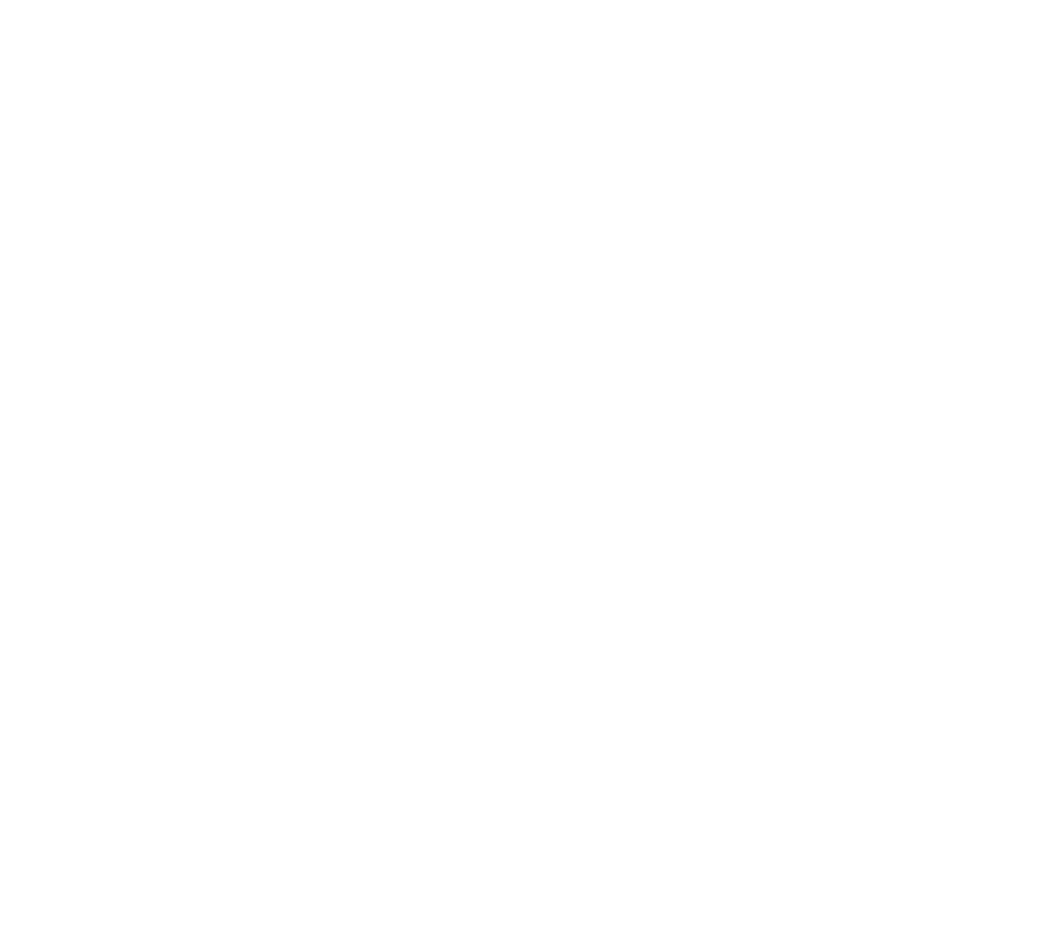
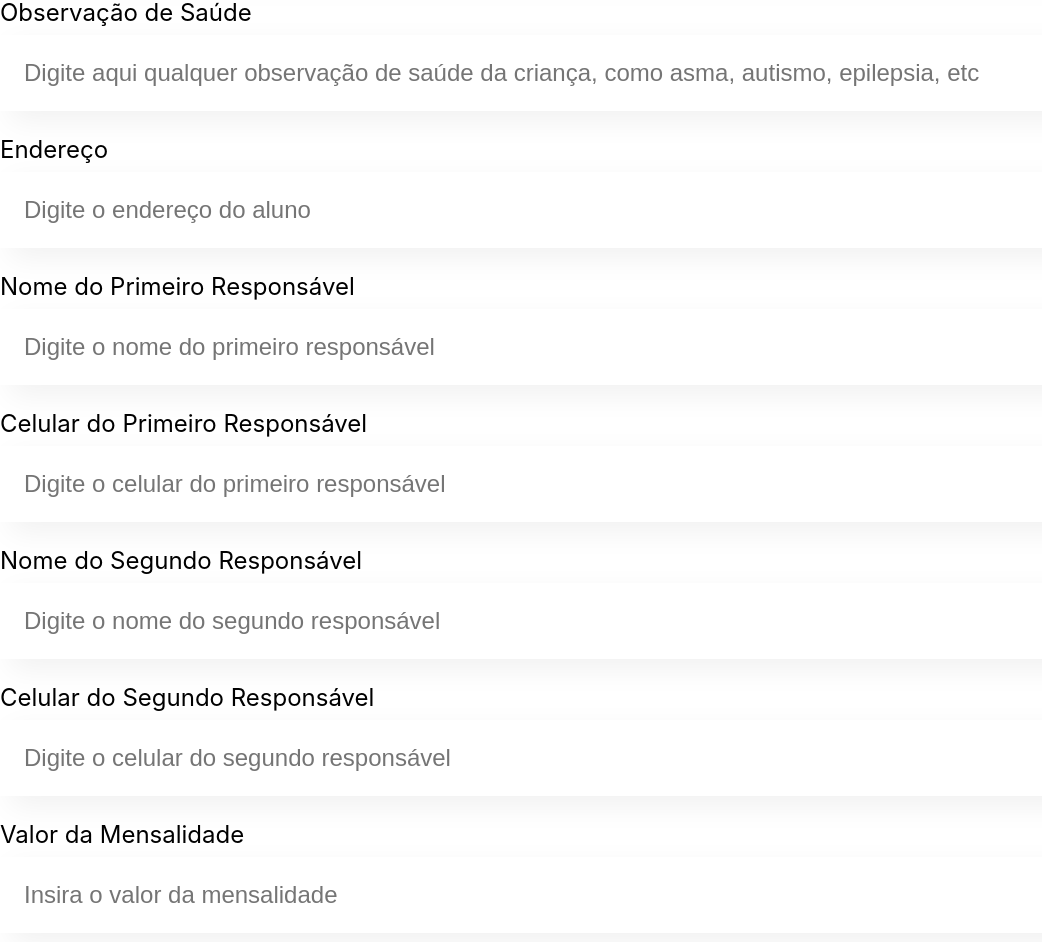
Before and after one commit to thiagow327/gestao-alunos-javascript-react, a JavaScript app: page / in a window 1280 px wide. Shown: the part 798-1740 px from the top of the page, without its empty margins (0-1042 px from the left). Before the commit the page ends 800 px from the top, so only its background shows below. Built offline with nearby package versions, Linux system fonts and the light colour scheme; the HTML template or start-up script is replaced by a standard one.

Commit message:
feat: "adiciona campos ao formulario e cria parametros de componente"

```diff
--- a/src/App.js
+++ b/src/App.js
@@ -5,7 +5,16 @@
   return (
     <div className="App">
       <Banner />
-      <CampoTexto />
+      <CampoTexto label="Nome" placeholder="Digite o nome do aluno" />
+      <CampoTexto label="Idade" placeholder="Insira a idade do aluno" />
+      <CampoTexto label="Observação de Saúde" placeholder="Digite aqui qualquer observação de saúde da criança, como asma, autismo, epilepsia, etc" />
+      <CampoTexto label="Endereço" placeholder="Digite o endereço do aluno" />
+
+      <CampoTexto label="Nome do Primeiro Responsável" placeholder="Digite o nome do primeiro responsável" />
+      <CampoTexto label="Celular do Primeiro Responsável" placeholder="Digite o celular do primeiro responsável" />
+      <CampoTexto label="Nome do Segundo Responsável" placeholder="Digite o nome do segundo responsável" />
+      <CampoTexto label="Celular do Segundo Responsável" placeholder="Digite o celular do segundo responsável" />
+      <CampoTexto label="Valor da Mensalidade" placeholder="Insira o valor da mensalidade" />
     </div>
   );
 }
--- a/src/componentes/CampoTexto/index.js
+++ b/src/componentes/CampoTexto/index.js
@@ -1,10 +1,10 @@
 import "./CampoTexto.css"
 
-const CampoTexto = () => {
+const CampoTexto = (props) => {
     return (
         <div className="campo-texto">
-            <label>Nome</label>
-            <input placeholder="Digite o nome do aluno"/>
+            <label>{props.label}</label>
+            <input placeholder={props.placeholder}/>
         </div>
     )
 }
```
